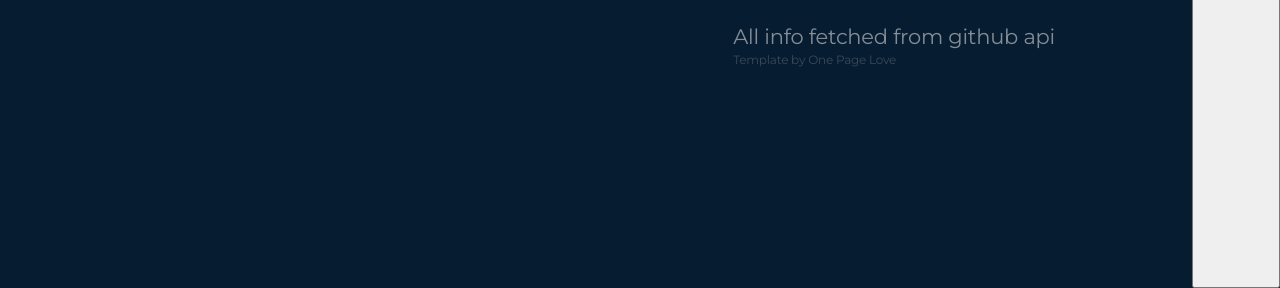
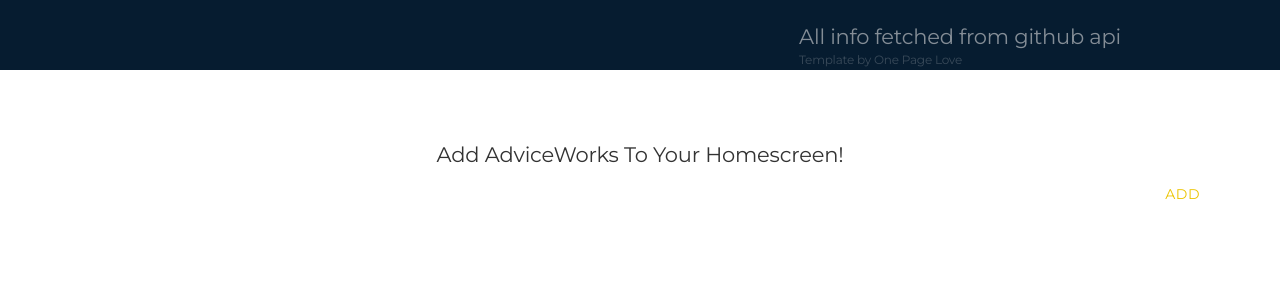
Before and after one commit to nikhilknoldus/pwa-app, an Angular app: page / in a window 1280 px wide. Shown: the part 512-800 px from the top of the page. Built offline with nearby package versions, Linux system fonts and the light colour scheme; no server answers.

Commit message:
custom add to home screen dialog

```diff
--- a/src/app/app.component.html
+++ b/src/app/app.component.html
@@ -77,6 +77,10 @@
 		</div>
 
 	</div>
-<button class="btn btn-primary" (click)="openBanner()">Add Shortcut</button>
+
 </div>
+<div class="ad2hs-prompt bounceInUp">
+    <h5>Add AdviceWorks To Your Homescreen!</h5>
+    <div class="btn btn-premium">Add</div>
+  </div>
 </body>
--- a/src/app/app.component.ts
+++ b/src/app/app.component.ts
@@ -19,42 +19,99 @@
       this.gethere();
     }, 200);
 
-    /**
-     * for banner cusomization start
-     */
 
-    window.addEventListener('beforeinstallprompt', (e) => {
+    window.addEventListener('beforeinstallprompt', function (e) {
       // Prevent Chrome 67 and earlier from automatically showing the prompt
-      console.log('before installed');
       e.preventDefault();
-      // Stash the event so it can be triggered later on the button event.
+      // Stash the event so it can be triggered later.
       this.deferredPrompt = e;
-      this.openBanner();
-      return false;
+
+      showAddToHomeScreen();
+
     });
+
+    function showAddToHomeScreen() {
+
+      var a2hsBtn = <HTMLElement>document.querySelector(".ad2hs-prompt");
+
+      a2hsBtn.style.display = "flex";
+
+      a2hsBtn.addEventListener("click", addToHomeScreen);
+
+    }
+
+    function addToHomeScreen() {
+
+      var a2hsBtn = <HTMLElement>document.querySelector(".ad2hs-prompt");
+
+      // hide our user interface that shows our A2HS button
+      a2hsBtn.style.display = 'none';
+
+      if (this.deferredPrompt) {
+        // Show the prompt
+        this.deferredPrompt.prompt();
+
+        // Wait for the user to respond to the prompt
+        this.deferredPrompt.userChoice
+          .then(function (choiceResult) {
+
+            if (choiceResult.outcome === 'accepted') {
+              console.log('User accepted the A2HS prompt');
+            } else {
+              console.log('User dismissed the A2HS prompt');
+            }
+
+            this.deferredPrompt = null;
+
+          });
+
+      }
+
+    }
+
+    showAddToHomeScreen();
+
+    window.addEventListener('appinstalled', function (evt) {
+      console.log('a2hs', 'installed');
+    });
+
+
+
+
   }
-  openBanner() {
-    if (this.deferredPrompt) {
-      this.deferredPrompt.prompt();
-      // Wait for the user to respond to the prompt
-      this.deferredPrompt.userChoice
-        .then((choiceResult) => {
-          if (choiceResult.outcome === 'accepted') {
-            alert('User accepted the prompt');
-          } else {
-            alert('User dismissed the prompt');
-          }
-          this.deferredPrompt = null;
-        });
-    }
+  public gethere() {
+    this.githubService.getUserDetails().subscribe(val => this.resData = val);
   }
+
+  /**
+   * for banner cusomization start
+   */
+  //   window.addEventListener('beforeinstallprompt', (e) => {
+  //     // Prevent Chrome 67 and earlier from automatically showing the prompt
+  //     console.log('before installed');
+  //     e.preventDefault();
+  //     // Stash the event so it can be triggered later on the button event.
+  //     this.deferredPrompt = e;
+  //     this.openBanner();
+  //     return false;
+  //   });
+  // }
+  // openBanner() {
+  //   if (this.deferredPrompt) {
+  //     this.deferredPrompt.prompt();
+  //     // Wait for the user to respond to the prompt
+  //     this.deferredPrompt.userChoice
+  //       .then((choiceResult) => {
+  //         if (choiceResult.outcome === 'accepted') {
+  //           alert('User accepted the prompt');
+  //         } else {
+  //           alert('User dismissed the prompt');
+  //         }
+  //         this.deferredPrompt = null;
+  //       });
+  //   }
+  // }
   /**
    * Banner customization end
    */
-
-
-
-  gethere() {
-    this.githubService.getUserDetails().subscribe(val => this.resData = val);
-  }
 }
--- a/src/app/app.module.ts
+++ b/src/app/app.module.ts
@@ -4,8 +4,8 @@
 
 import { AppComponent } from './app.component';
 import { GithubService } from './github.service';
-import {HttpModule} from "@angular/http"
-import { HttpClientModule } from '@angular/common/http'
+import { HttpModule } from "@angular/http"
+import { HttpClientModule } from '@angular/common/http';
 
 @NgModule({
   declarations: [
--- a/src/app/github.service.ts
+++ b/src/app/github.service.ts
@@ -7,6 +7,6 @@
   constructor(public http: Http) { }
 
 getUserDetails(){
- return this.http.get("https://api.github.com/users/ModusCreateOrg").map(res => res.json());
+ return this.http.get("https://api.github.com/users/random").map(res => res.json());
 }
 }
--- a/src/index.html
+++ b/src/index.html
@@ -7,6 +7,8 @@
 
   <meta name="viewport" content="width=device-width, initial-scale=1">
   <link rel="icon" type="image/x-icon" href="favicon.ico">
+  <link href="./styles.css" rel="stylesheet" type="text/css">
+
   <link rel="manifest" href="/menifest.json">
 
   <meta name="mobile-web-app-capable" content="yes">
--- a/src/styles.css
+++ b/src/styles.css
@@ -281,3 +281,83 @@
      object-position: 50% 50%;
   width: 100%;
   height: 100%; }
+
+
+/*Prompt styling */
+
+  .btn {
+    border: none;
+    border-radius: 2px;
+    display: inline-block;
+    height: 36px;
+    line-height: 36px;
+    padding: 0 16px;
+    text-transform: uppercase;
+    vertical-align: middle;
+    -webkit-tap-highlight-color: transparent;
+    font-size: 14px;
+    outline: 0;
+    text-decoration: none;
+    text-align: center;
+    letter-spacing: .5px;
+  }
+
+  .btn-premium {
+    color: #ECC400;
+    background-color: #fff;
+  }
+
+  .ad2hs-prompt {
+    display: none;
+    width: 100%;
+    line-height: 2em;
+    background-color: #fff;
+    color: #333;
+    text-align: center;
+    text-decoration: none;
+    padding: 5% 0;
+    min-height: 10%;
+    position: fixed;
+    bottom: 0;
+    justify-content: flex-end;
+    flex-direction: column;
+    flex-grow: 1;
+    animation-duration: 1s;
+    animation-fill-mode: both;
+  }
+
+  .ad2hs-prompt:hover {
+    box-shadow: 0 0 0 0 0.25rem;
+  }
+
+  .ad2hs-prompt a:focus {
+    text-decoration: underline;
+  }
+
+  .ad2hs-prompt:focus-within {
+    box-shadow: 0 0 0 0.25rem;
+  }
+
+  .ad2hs-prompt:focus-within a:focus {
+    text-decoration: none;
+  }
+
+  .ad2hs-prompt H1 {
+    font-size: 2em;
+    text-align: center;
+    width: 100%;
+  }
+
+  .ad2hs-prompt .btn {
+    align-self: flex-end;
+    margin-right: 5%;
+  }
+
+  .ad2hs-prompt > * + * {
+    margin-top: 0.75rem;
+  }
+
+  .ad2hs-prompt :last-child {
+    margin-top: auto;
+    margin-bottom: 0.75rem;
+  }
```
